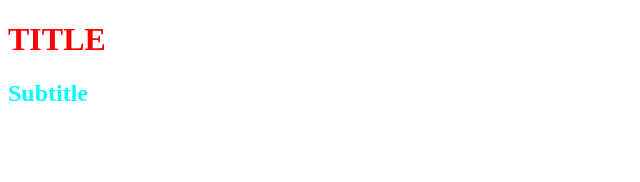
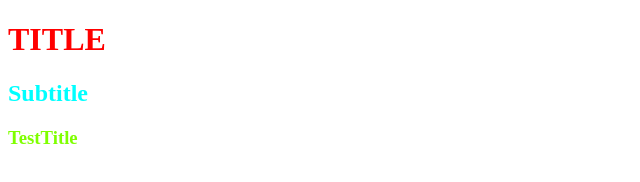
Before and after one commit to YehTingWei/Gtest2022, a plain HTML site: page index.html in a window 1280 px wide. Shown: the full height of the page, 0-640 px from the left. Drawn offline with Linux system fonts and the light colour scheme.

Commit message:
新增h3

```diff
--- a/CSS/all.css
+++ b/CSS/all.css
@@ -7,3 +7,6 @@ h1{
 h2{
     color: aqua;
 }
+h3{
+    color: chartreuse;
+}
--- a/index.html
+++ b/index.html
@@ -10,6 +10,7 @@
 <body>
     <h1>TITLE</h1>
     <h2>Subtitle</h2>
+    <h3>TestTitle</h3>
 
 
 </body>
```
